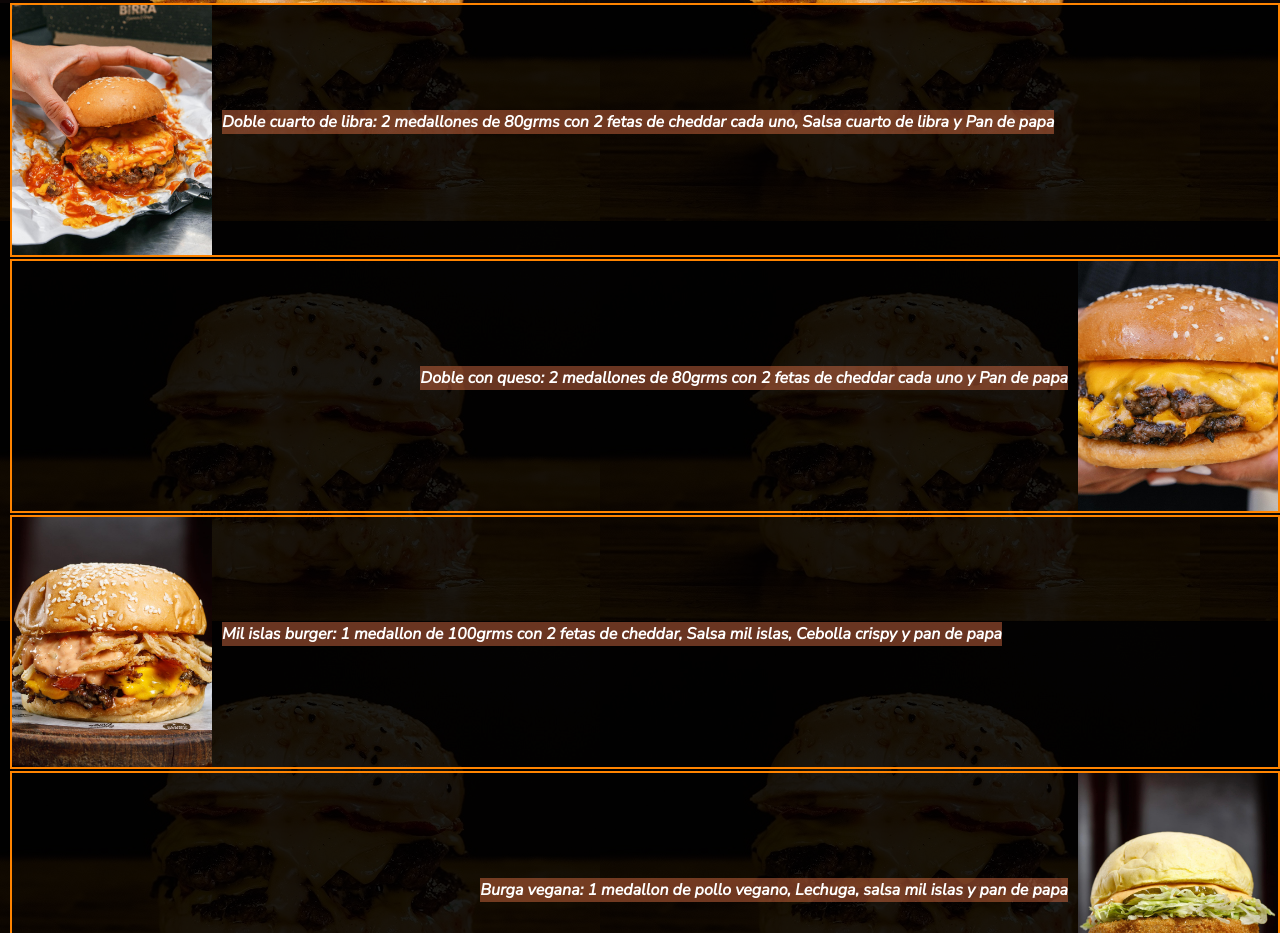
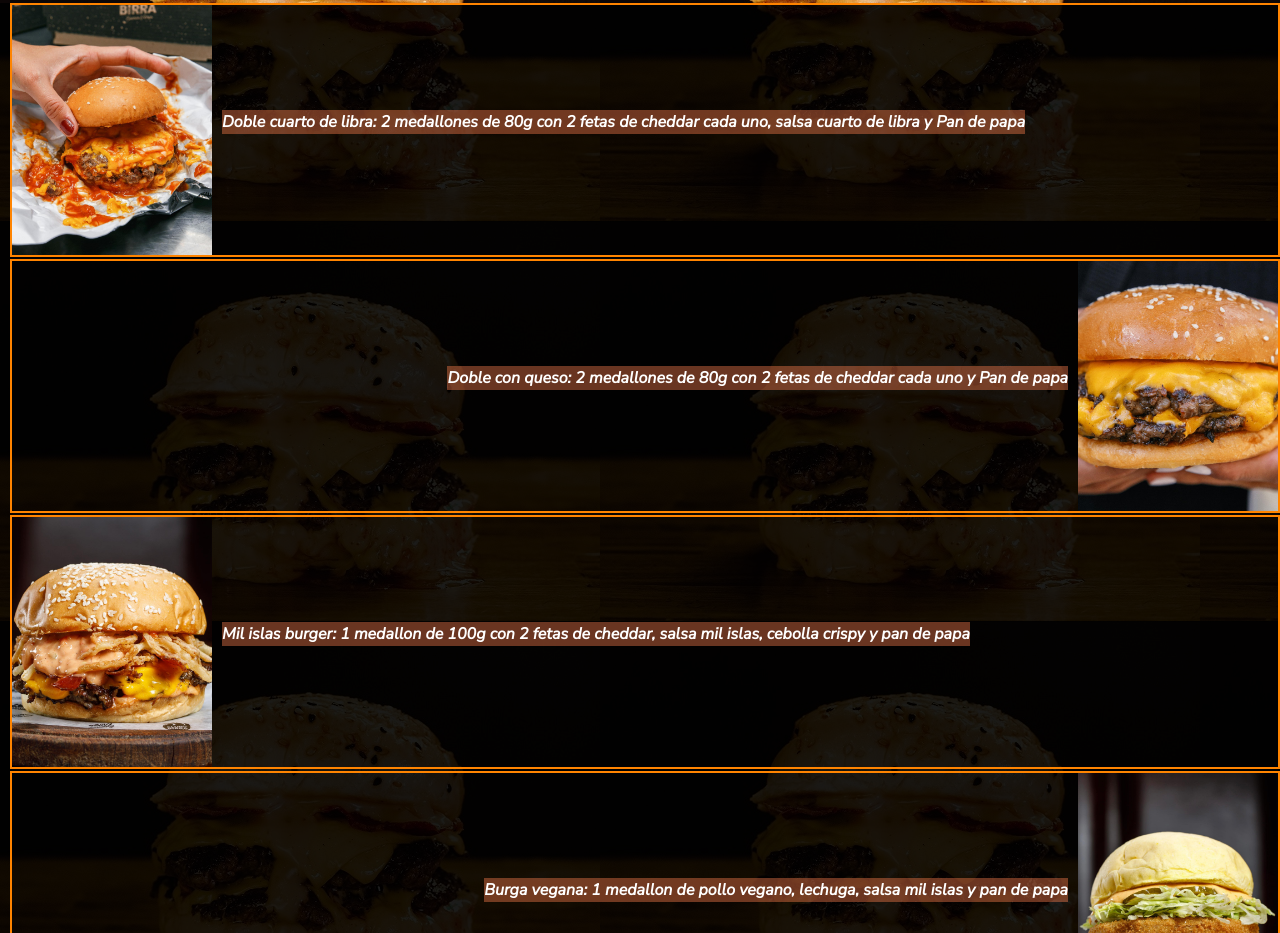
Before and after one commit to ivaannv/Proyecto-1, a website: page pages/Menu.html in a window 1280 px wide. Shown: the part 179-1112 px from the top of the page. Drawn offline with nearby package versions, Linux system fonts and the light colour scheme.

Commit message:
cambios e los head

```diff
--- a/pages/Menu.html
+++ b/pages/Menu.html
@@ -7,10 +7,10 @@
     <!--Meta description-->
     <meta name="description" content="Hamburguesas caseras, con carne de vaca o vegetarias, con queso , agregados y un riquisimo pan de papa">
     <!--Meta Keywords-->
-    <meta name="keywords" content="hamburguesas, fastfood, burgers, comida,macdonalds, burgerking, foodtruck, carnes, queso, pan, pan de papa">
+    <meta name="keywords" content="hamburguesas, fastfood, burgers, comida,macdonalds, burgerking, foodtruck, carnes, queso, pan, pan de papa, menu">
     <!--Meta Author-->
     <meta name="author" content="Ivan Vaghi">
-    <title>Filosofía│ Amor por las hamburguesas │ Inicio</title>
+    <title>Filosofía│ Amor por las hamburguesas │ Menu</title>
     <!--Logo title-->
     <link rel="shortcut icon" href="../img/burger-dibujo.ico" type="image/x-icon">
     <!--Open Graph-->
@@ -64,10 +64,10 @@
         <!--Fin Section titulo menu-->
         <!--Section menu-->
         <section class="menu-conteiner">
-         <div class="burger-1"><img src="../img/cdlb.jpg" alt="Cuarto de libra"width="200px"> <p>Doble cuarto de libra: 2 medallones de 80grms con 2 fetas de cheddar cada uno, Salsa cuarto de libra y Pan de papa</p></div>
-          <div class="burger-2"><p>Doble con queso: 2 medallones de 80grms con 2 fetas de cheddar cada uno y Pan de papa </p><img src="../img/doublechb.jpg" alt="Doble con queso" width="200px"> </div>
-          <div class="burger-3"><img src="../img/milislasb.jpg" alt="Mil islas" width="200px"><p>Mil islas burger: 1 medallon de 100grms con 2 fetas de cheddar, Salsa mil islas, Cebolla crispy y pan de papa </p></div>
-          <div class="burger-4"><p>Burga vegana: 1 medallon de pollo vegano, Lechuga, salsa mil islas y pan de papa</p><img src="../img/veganb.jpg" alt="Burga vegana" width="200px"> </div>
+         <div class="burger-1"><img src="../img/cdlb.jpg" alt="Cuarto de libra"width="200px"> <p>Doble cuarto de libra: 2 medallones de 80g con 2 fetas de cheddar cada uno, salsa cuarto de libra y Pan de papa</p></div>
+          <div class="burger-2"><p>Doble con queso: 2 medallones de 80g con 2 fetas de cheddar cada uno y Pan de papa </p><img src="../img/doublechb.jpg" alt="Doble con queso" width="200px"> </div>
+          <div class="burger-3"><img src="../img/milislasb.jpg" alt="Mil islas" width="200px"><p>Mil islas burger: 1 medallon de 100g con 2 fetas de cheddar, salsa mil islas, cebolla crispy y pan de papa </p></div>
+          <div class="burger-4"><p>Burga vegana: 1 medallon de pollo vegano, lechuga, salsa mil islas y pan de papa</p><img src="../img/veganb.jpg" alt="Burga vegana" width="200px"> </div>
         </section>
         <!--Fin Section menu-->
         <!--Footer-->
```
Also changed, not shown: pages/Contacto.html (+2 -2 lines), pages/Productos.html (+2 -2 lines), pages/Sucursales.html (+2 -2 lines).
